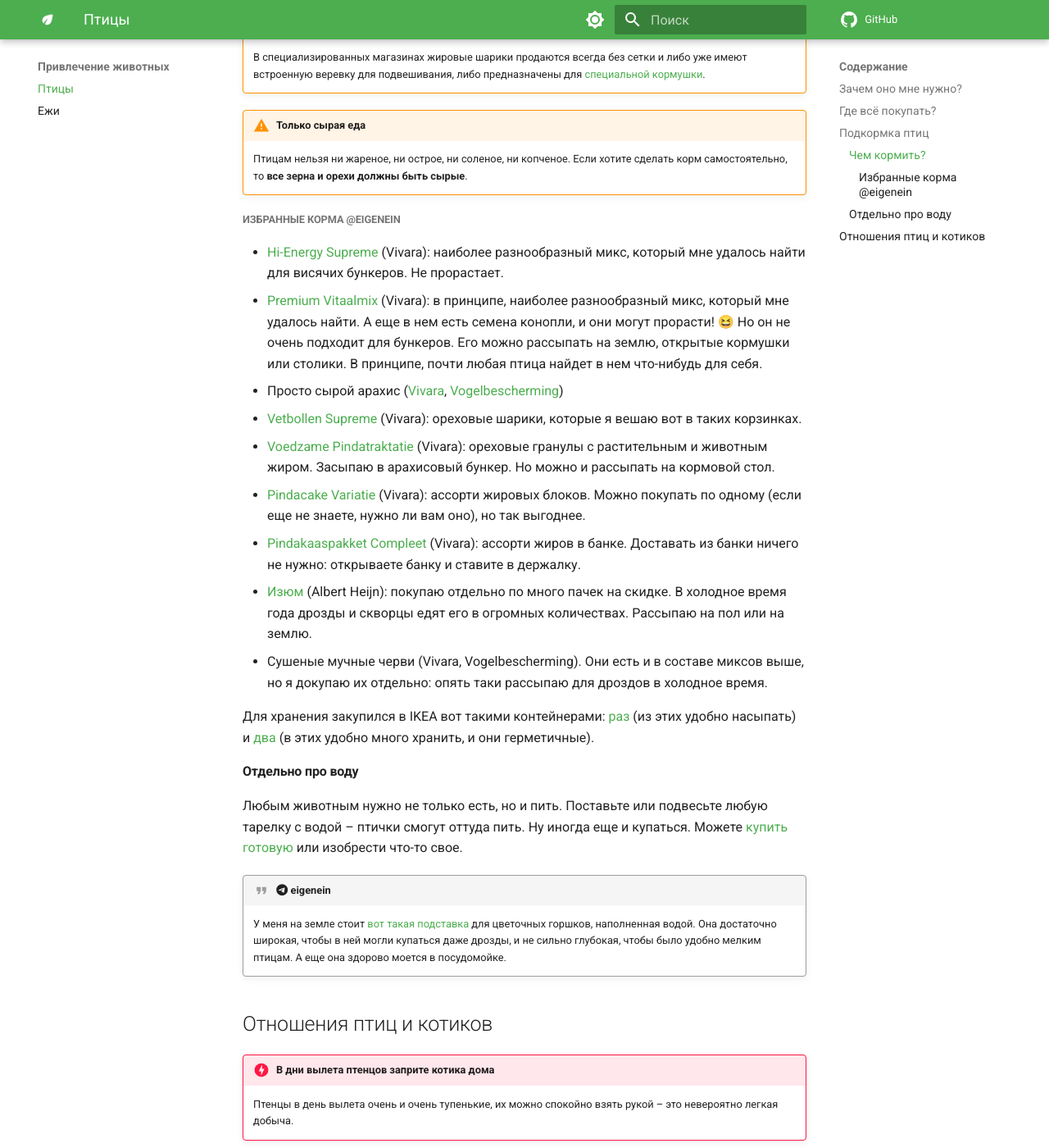
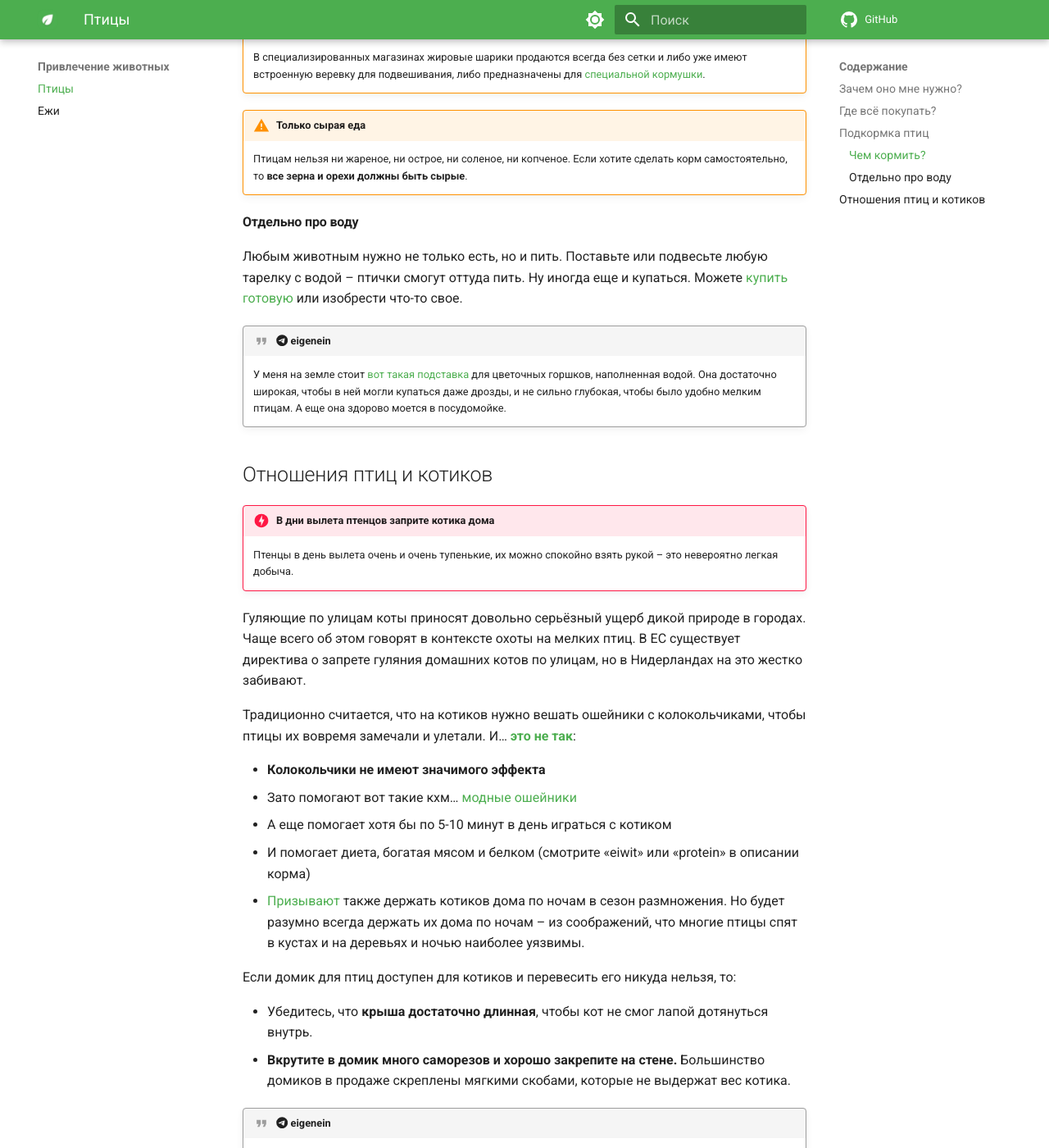
Before and after one commit to eigenein/sadovod-bnl, an MkDocs documentation site: the page built from docs/attracting-animals/birds.md, in a window 1280 px wide and 1400 px high, scrolled down 1857 px. Shown: the whole window at 82% size. Built offline with MkDocs 1.6.1 and Material for MkDocs 9.7.7, drawn with Linux system fonts in a browser that asks for light colours; comment, search, counter and statistics services are not loaded.

Commit message:
🔥 Remove the outdated links

```diff
--- a/docs/attracting-animals/birds.md
+++ b/docs/attracting-animals/birds.md
@@ -57,20 +57,6 @@ tags:
 
     Птицам нельзя ни жареное, ни острое, ни соленое, ни копченое. Если хотите сделать корм самостоятельно, то **все зерна и орехи должны быть сырые**.
 
-##### Избранные корма @eigenein
-
-- [Hi-Energy Supreme](https://www.vivara.nl/hi-energy-supreme) (Vivara): наиболее разнообразный микс, который мне удалось найти для висячих бункеров. Не прорастает.
-- [Premium Vitaalmix](https://www.vivara.nl/premium-vitaalmix) (Vivara): в принципе, наиболее разнообразный микс, который мне удалось найти. А еще в нем есть семена конопли, и они могут прорасти! 😆 Но он не очень подходит для бункеров. Его можно рассыпать на землю, открытые кормушки или столики. В принципе, почти любая птица найдет в нем что-нибудь для себя.
-- Просто сырой арахис ([Vivara](https://www.vivara.nl/premium-pindas), [Vogelbescherming](https://www.vogelbeschermingshop.nl/premium-pindas))
-- [Vetbollen Supreme](https://www.vivara.nl/doos-met-50-vetbollen-supreme) (Vivara): ореховые шарики, которые я вешаю вот в таких корзинках.
-- [Voedzame Pindatraktatie](https://www.vivara.nl/voedzame-pinda-traktatie) (Vivara): ореховые гранулы с растительным и животным жиром. Засыпаю в арахисовый бункер. Но можно и рассыпать на кормовой стол.
-- [Pindacake Variatie](https://www.vivara.nl/pindacake-500-ml-variatiepakket) (Vivara): ассорти жировых блоков. Можно покупать по одному (если еще не знаете, нужно ли вам оно), но так выгоднее.
-- [Pindakaaspakket Compleet](https://www.vivara.nl/pindakaaspakket-compleet) (Vivara): ассорти жиров в банке. Доставать из банки ничего не нужно: открываете банку и ставите в держалку.
-- [Изюм](https://www.ah.nl/producten/product/wi396924/ah-rozijnen-zongedroogd) (Albert Heijn): покупаю отдельно по много пачек на скидке. В холодное время года дрозды и скворцы едят его в огромных количествах. Рассыпаю на пол или на землю.
-- Сушеные мучные черви (Vivara, Vogelbescherming). Они есть и в составе миксов выше, но я докупаю их отдельно: опять таки рассыпаю для дроздов в холодное время.
-
-Для хранения закупился в IKEA вот такими контейнерами: [раз](https://www.ikea.com/nl/nl/p/ikea-365-pot-met-deksel-houdbare-producten-transparant-wit-90066708/) (из этих удобно насыпать) и [два](https://www.ikea.com/nl/nl/p/ikea-365-voorraaddoos-groot-rechthoekig-kunststof-10393064/) (в этих удобно много хранить, и они герметичные).
-
 #### Отдельно про воду
 
 Любым животным нужно не только есть, но и пить. Поставьте или подвесьте любую тарелку с водой – птички смогут оттуда пить. Ну иногда еще и купаться. Можете [купить готовую](https://www.vivara.nl/catalogsearch/result/?q=Waterschaal) или изобрести что-то свое.
```
